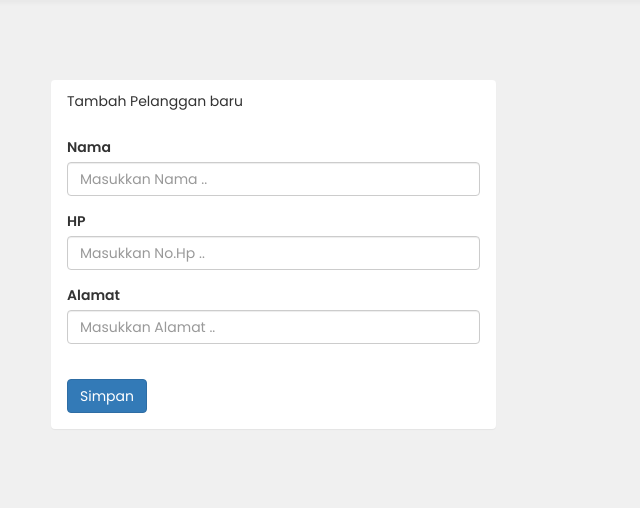
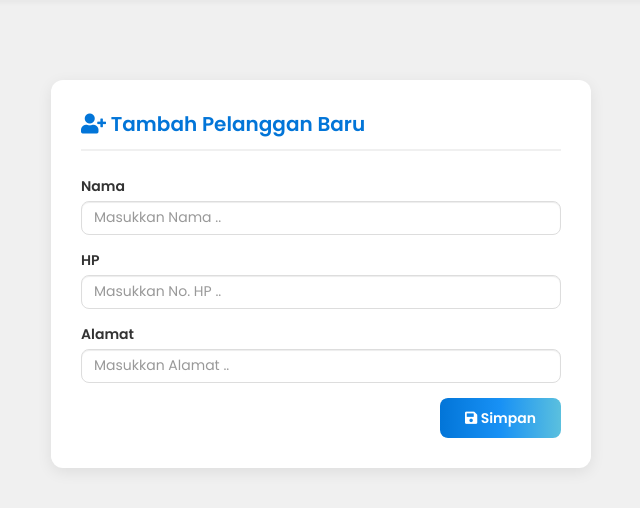
Before and after one commit to kaniarsazr/laundryin, a PHP site: page /admin/pelanggan_tambah.php in a window 1280 px wide. Shown: the part 50-558 px from the top of the page, without its empty margins (319-959 px from the left). Run offline with PHP 8.4, Linux system fonts and the light colour scheme; a user stored in the database is signed in.

Commit message:
Update pelanggan_tambah.php

```diff
--- a/admin/pelanggan_tambah.php
+++ b/admin/pelanggan_tambah.php
@@ -1,37 +1,77 @@
-<?php include 'header.php';?>
+<?php include 'header.php'; ?>
+
+<style>
+    .custom-card {
+        background: #ffffff;
+        border-radius: 12px;
+        box-shadow: 0 4px 15px rgba(0,0,0,0.08);
+        padding: 30px;
+        margin-top: 60px;
+    }
+
+    .custom-card .card-title {
+        font-weight: 600;
+        font-size: 20px;
+        color: #0275d8;
+        border-bottom: 2px solid #f0f0f0;
+        padding-bottom: 10px;
+        margin-bottom: 25px;
+    }
+
+    .form-control {
+        border-radius: 8px;
+        border: 1px solid #ddd;
+        transition: 0.3s ease;
+    }
+
+    .form-control:focus {
+        border-color: #5bc0de;
+        box-shadow: 0 0 0 2px rgba(91,192,222,0.2);
+    }
+
+    .btn-primary {
+        background: linear-gradient(to right, #0275d8, #1891f5, #5bc0de);
+        border: none;
+        border-radius: 8px;
+        font-weight: 600;
+        padding: 10px 25px;
+        transition: 0.3s ease;
+    }
+
+    .btn-primary:hover {
+        background: linear-gradient(to right, #1891f5, #0275d8);
+    }
+</style>
 
 <div class="container">
-    <br/><br/><br/>
-    <div class="col-md-5 col-md-offset-3">
-        <div class="panel">
-            <div class="panel-heading">
-                Tambah Pelanggan baru
+    <div class="col-md-6 col-md-offset-3">
+        <div class="custom-card">
+            <div class="card-title">
+                <i class="fa fa-user-plus"></i> Tambah Pelanggan Baru
             </div>
 
-            <div class="panel-body">
             <form method="post" action="pelanggan_aksi.php">
                 <div class="form-group">
                     <label>Nama</label>
-                    <input type="text" class="form-control"
-                    name="nama" placeholder="Masukkan Nama ..">
+                    <input type="text" class="form-control" name="nama" placeholder="Masukkan Nama .." required>
                 </div>
+
                 <div class="form-group">
-
                     <label>HP</label>
-                    <input type="text" class="form-control"
-                    name="hp" placeholder="Masukkan No.Hp ..">
+                    <input type="text" class="form-control" name="hp" placeholder="Masukkan No. HP .." required>
                 </div>
 
                 <div class="form-group">
                     <label>Alamat</label>
-                        <input type="text" class="form-control"
-                        name="alamat" placeholder="Masukkan Alamat ..">
-                    </div><br/>
+                    <input type="text" class="form-control" name="alamat" placeholder="Masukkan Alamat .." required>
+                </div>
 
-                    <input type="submit" class="btn btn-primary"
-                    value="Simpan">
+                <div class="text-right">
+                    <button type="submit" class="btn btn-primary">
+                        <i class="fa fa-save"></i> Simpan
+                    </button>
+                </div>
             </form>
         </div>
     </div>
 </div>
-</div><!--End of container-->
```
Lines whose indentation alone changed are shown as unchanged.
